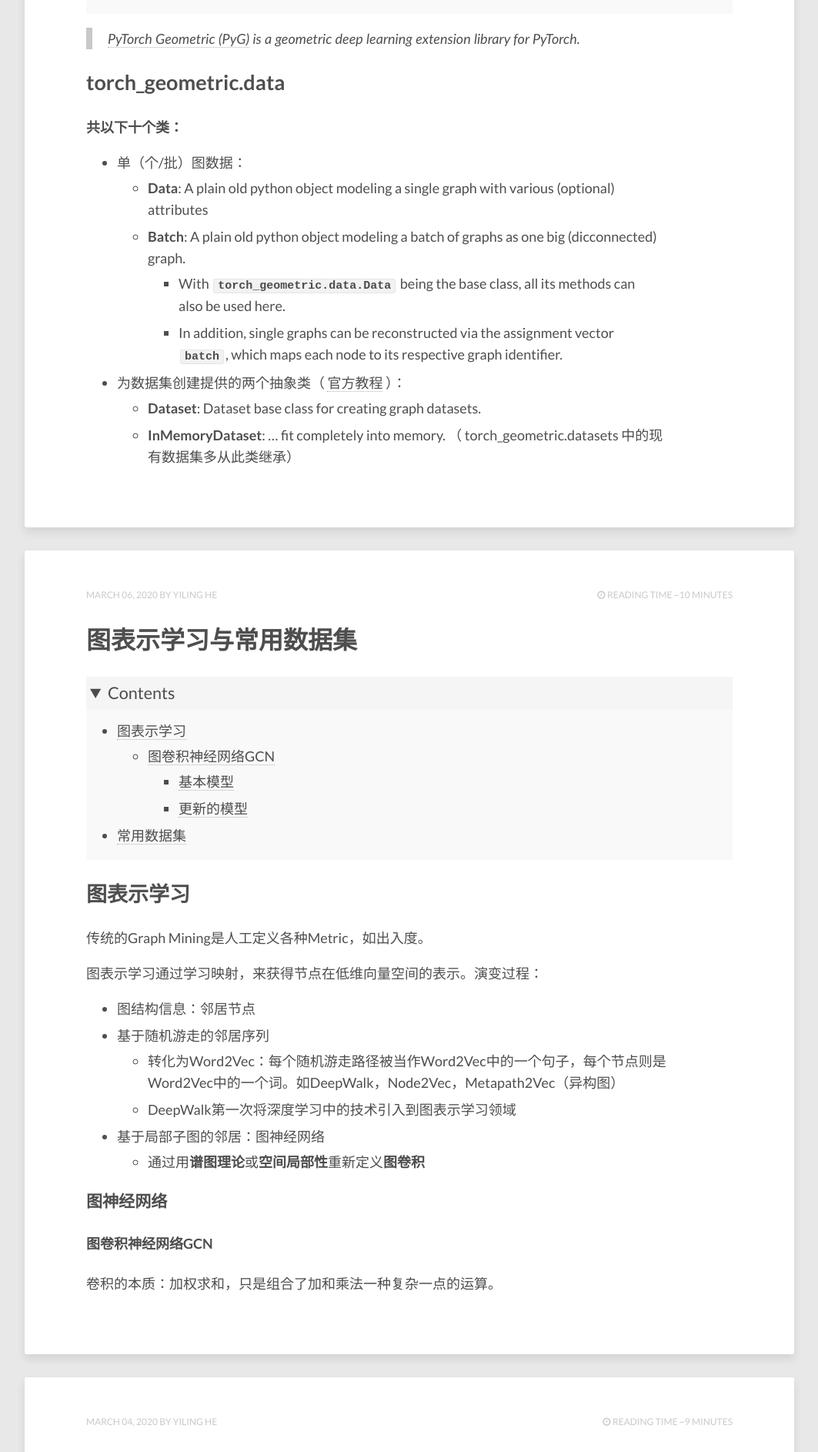
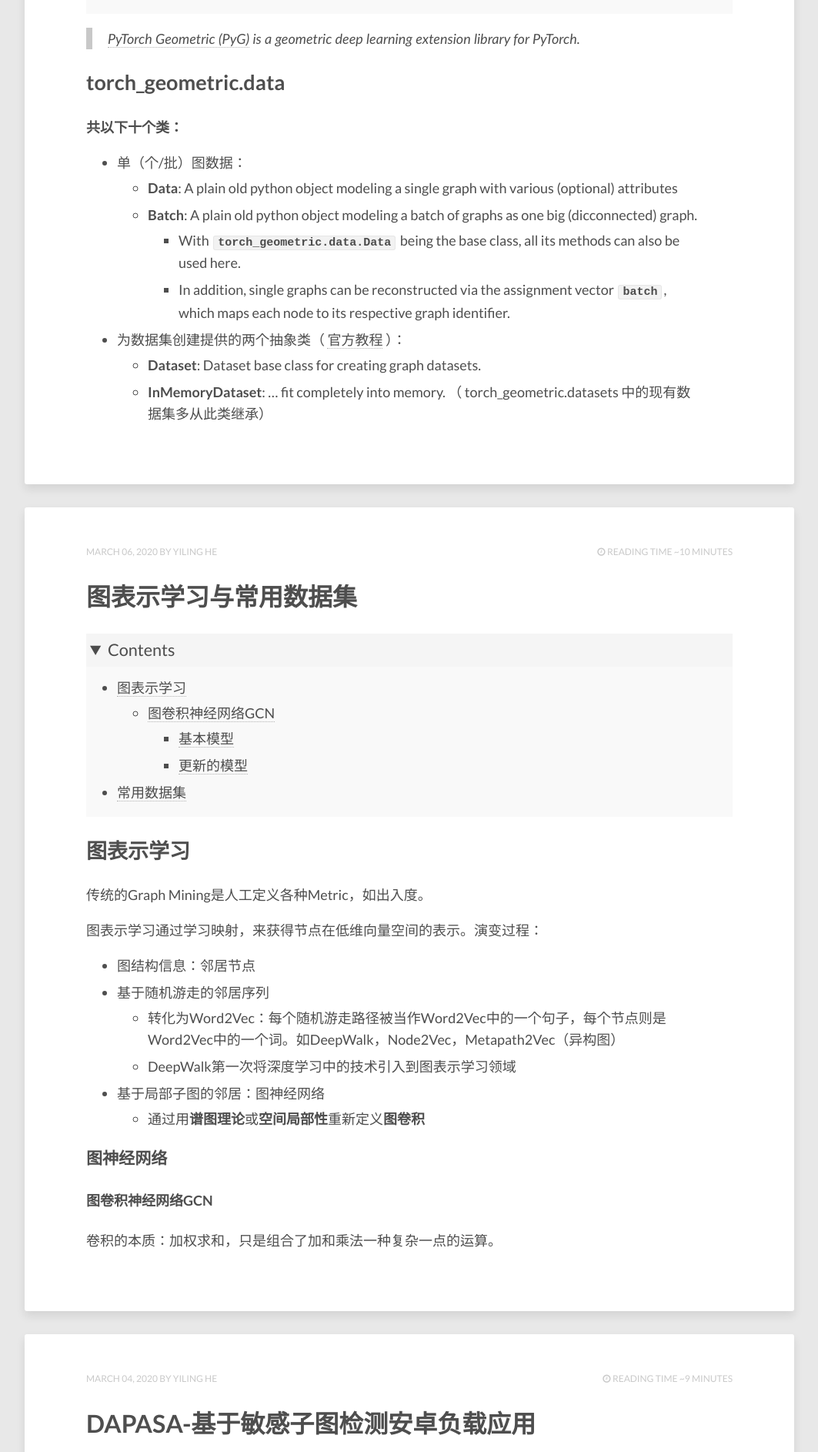
Before and after one commit to E0HYL/BLOG-OF-E0, a Jekyll site: the page built from index.html, in a window 1280 px wide. Shown: the part 872-2758 px from the top of the page at 77% size, without its empty margins (108-1171 px from the left). Built offline with Jekyll 4.4.1, drawn with Linux system fonts in a browser that asks for light colours; nearby versions of some CDN libraries; the list of posts is cut into pages by our own code.

Commit message:
adjust ul end padding only when media large

```diff
--- a/_sass/_page.scss
+++ b/_sass/_page.scss
@@ -24,8 +24,10 @@ body {
 
 .entry-content {
 	@include font-size(18);
-	ul {
-		padding-inline-end: 40px;
+	@media #{$large} {
+		ul {
+			padding-inline-end: 20px;
+		}
 	}
 
 	// Dotted line underlines for links
```
